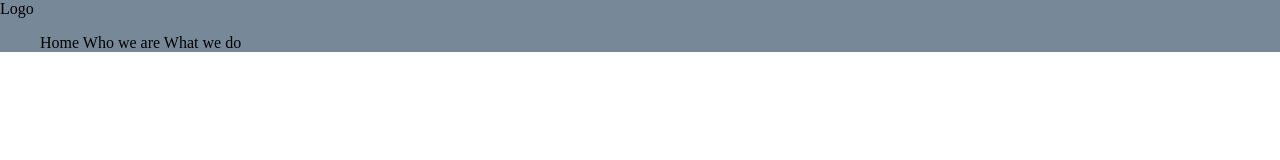
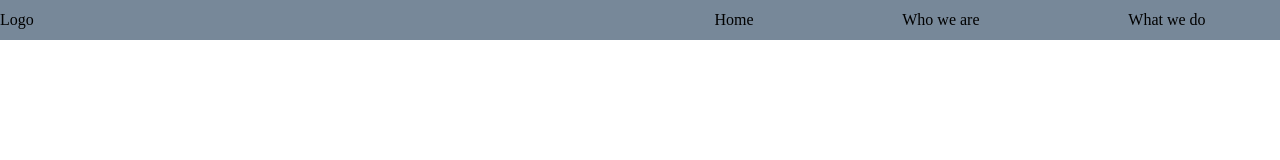
Before and after one commit to Amber-Robeck/silver-spoon, a plain HTML site: page index.html in a window 1280 px wide. Drawn offline with Linux system fonts and the light colour scheme.

Commit message:
Added reusable components in navigation.css, basic flex styles for nav bar

```diff
--- a/assets/css/navigation.css
+++ b/assets/css/navigation.css
@@ -1,3 +1,51 @@
 .navigation {
     background-color: lightslategray;
+    height: 5vh;
 }
+
+ul {
+    max-width: 50%;
+}
+
+span {
+    width: 30%;
+}
+
+.hamburger {
+    display: none;
+}
+
+/* Start of reusable classes */
+.flex {
+    width: 100%;
+    display: flex;
+}
+
+.space-around {
+    justify-content: space-around;
+}
+
+.space-between {
+    justify-content: space-between;
+}
+
+.center {
+    align-items: center;
+}
+
+.align-self {
+    align-self: center;
+}
+
+/* End of reusable classes */
+
+
+@media screen and (max-width: 480px) {
+    a {
+        display: none
+    }
+
+    .hamburger {
+        display: flex;
+    }
+}
--- a/index.html
+++ b/index.html
@@ -11,13 +11,14 @@
 </head>
 
 <body>
-    <nav class="navigation">
-        <span>Logo</span>
-        <ul>
+    <nav class="navigation flex space-between center">
+        <span class="align-self">Logo</span>
+        <ul class="flex space-around">
             <a>Home</a>
             <a>Who we are</a>
             <a>What we do</a>
         </ul>
+        <div class="hamburger align-self">X</div>
     </nav>
 </body>
 
```
